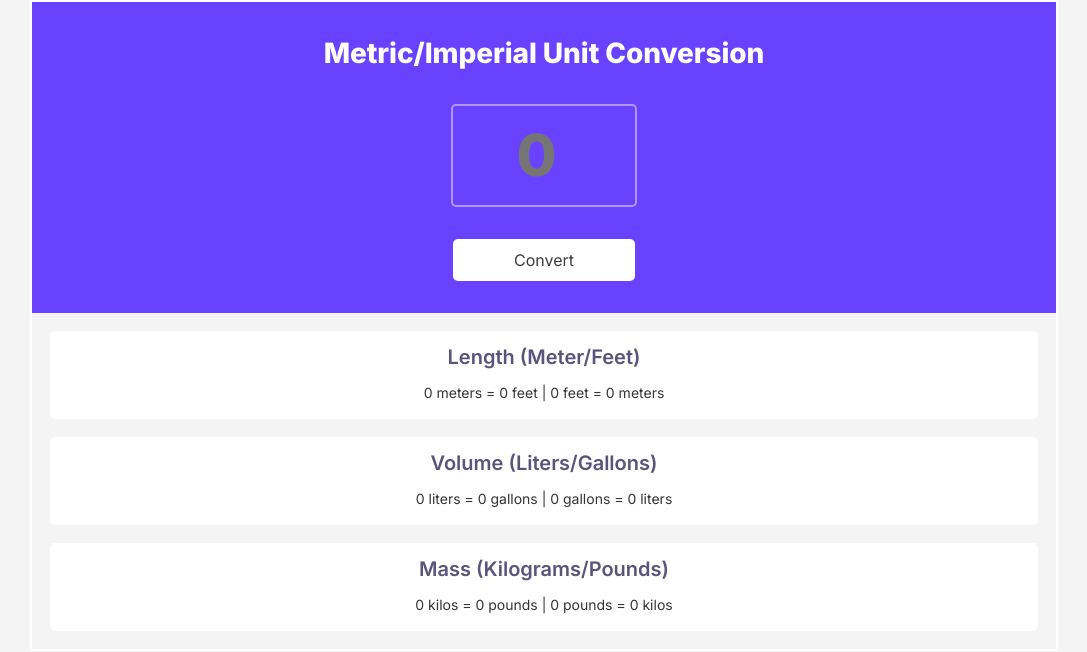
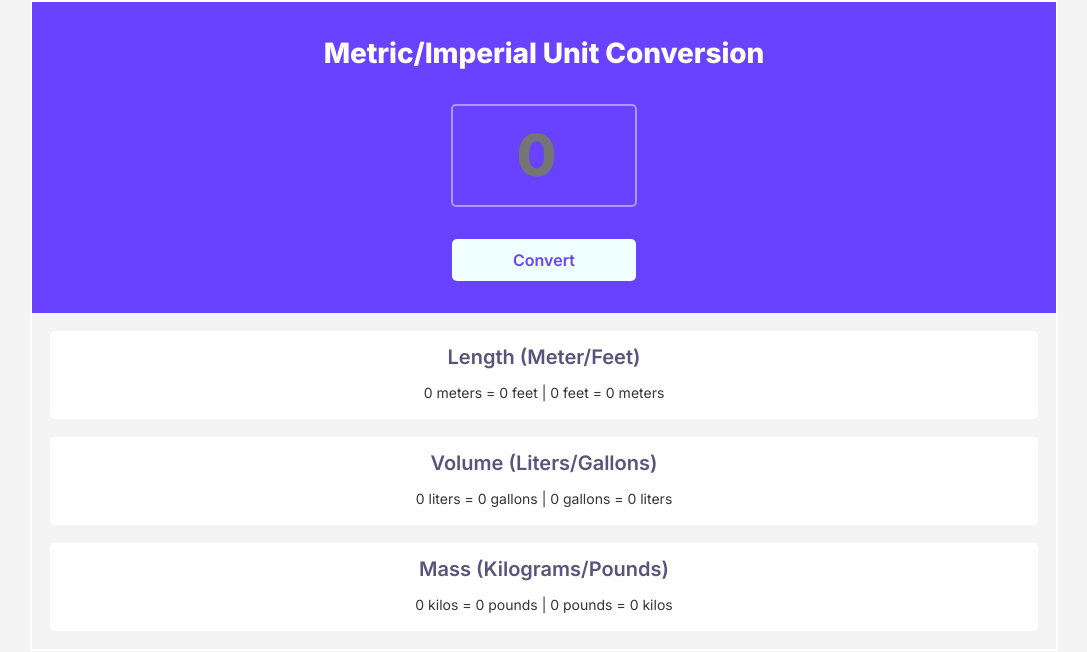
Before and after one commit to AleksandraNorway/solo-unit-convert, a plain HTML site: page index.html in a window 1280 px wide. In both pictures the pointer is over the button "Convert". Shown: the whole page, without its empty margins (96-1183 px from the left). Drawn offline with nearby package versions, Linux system fonts and the light colour scheme.

Commit message:
Update index.css

```diff
--- a/index.css
+++ b/index.css
@@ -90,6 +90,11 @@ body {
  border: none;
 
 }
+.convert-button:hover {
+  color:#6943FF;
+  font-weight: 600;
+  background-color: azure;
+}
 
 .conversion-content {
    min-width: 320px;
```
